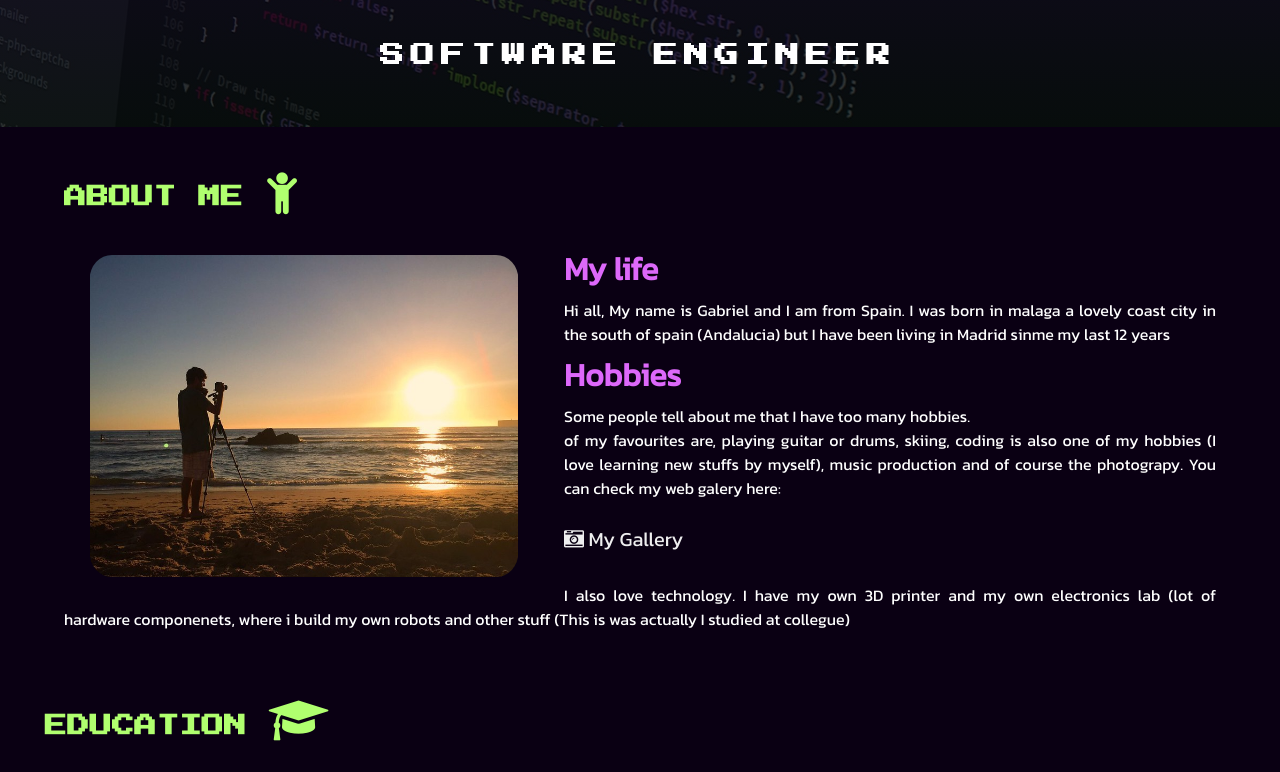
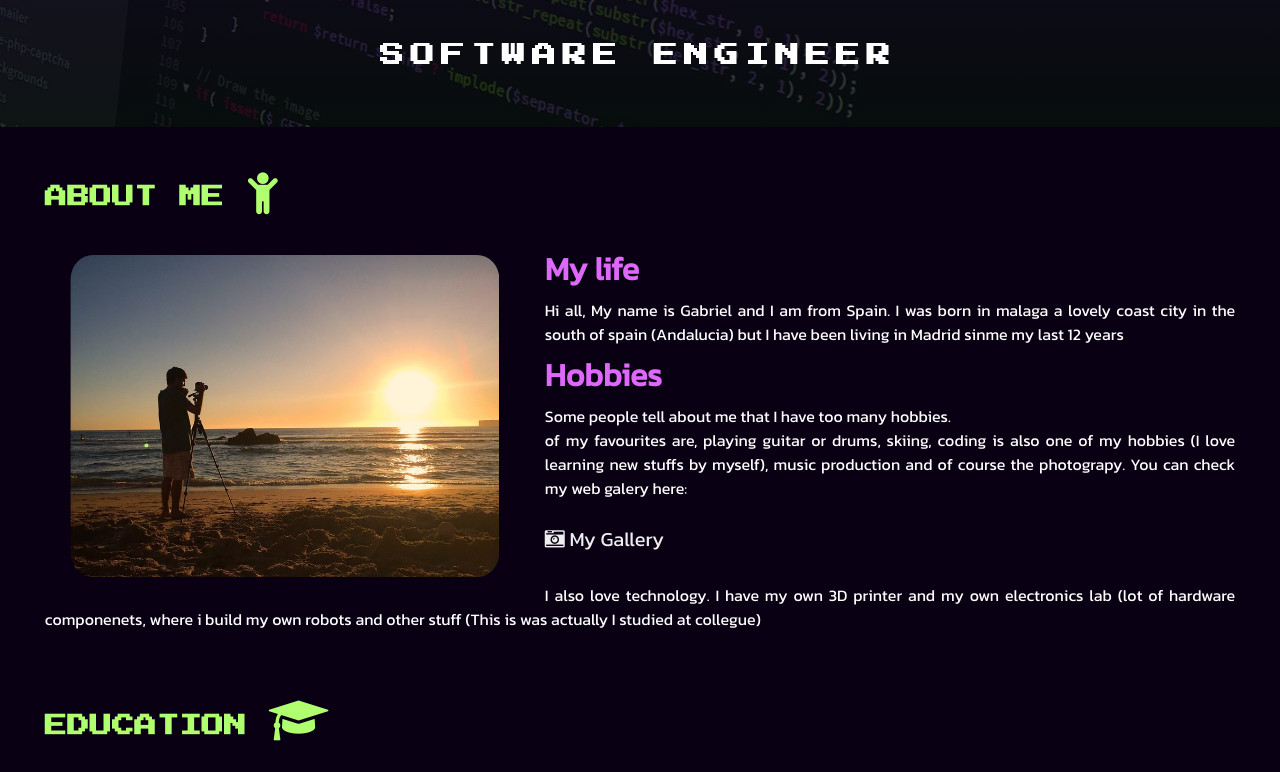
Before and after one commit to Gaboxondo/my-html-cv, a plain HTML site: page index.html in a window 1280 px wide. Shown: the part 615-1387 px from the top of the page. Drawn offline with nearby package versions, Linux system fonts and the light colour scheme.

Commit message:
more fixes

```diff
--- a/css/styles.css
+++ b/css/styles.css
@@ -136,8 +136,7 @@ section:nth-child(2) {
 #aboutme {
     display: flex;
     flex-wrap: wrap;
-    padding: 12px 2rem;
-    width: 100%;
+    padding: 12px 0;
 }
 
 #aboutmeImage {
@@ -152,7 +151,6 @@ section:nth-child(2) {
 
 #aboutmeletter {
     align-items: center;
-    padding: 0 2rem;
     height: auto;
     float: right;
     width: 100%;
```
